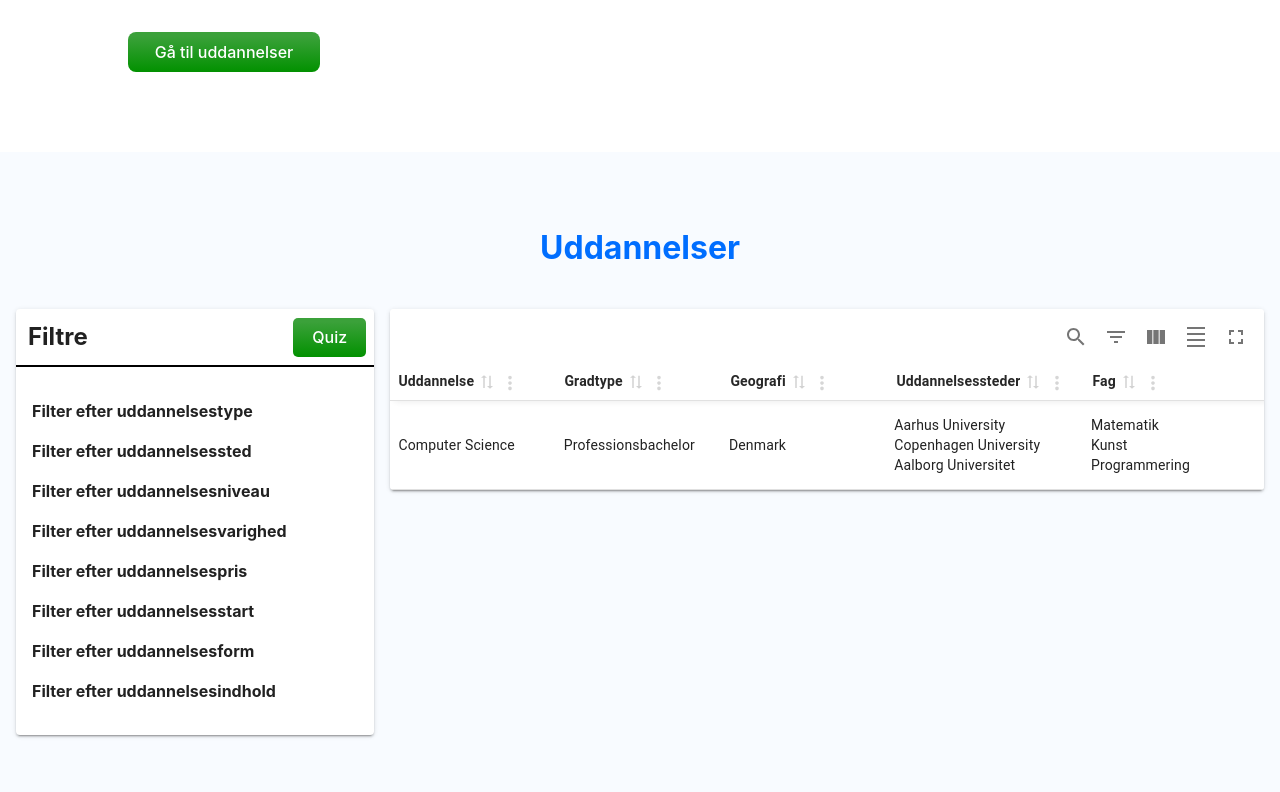
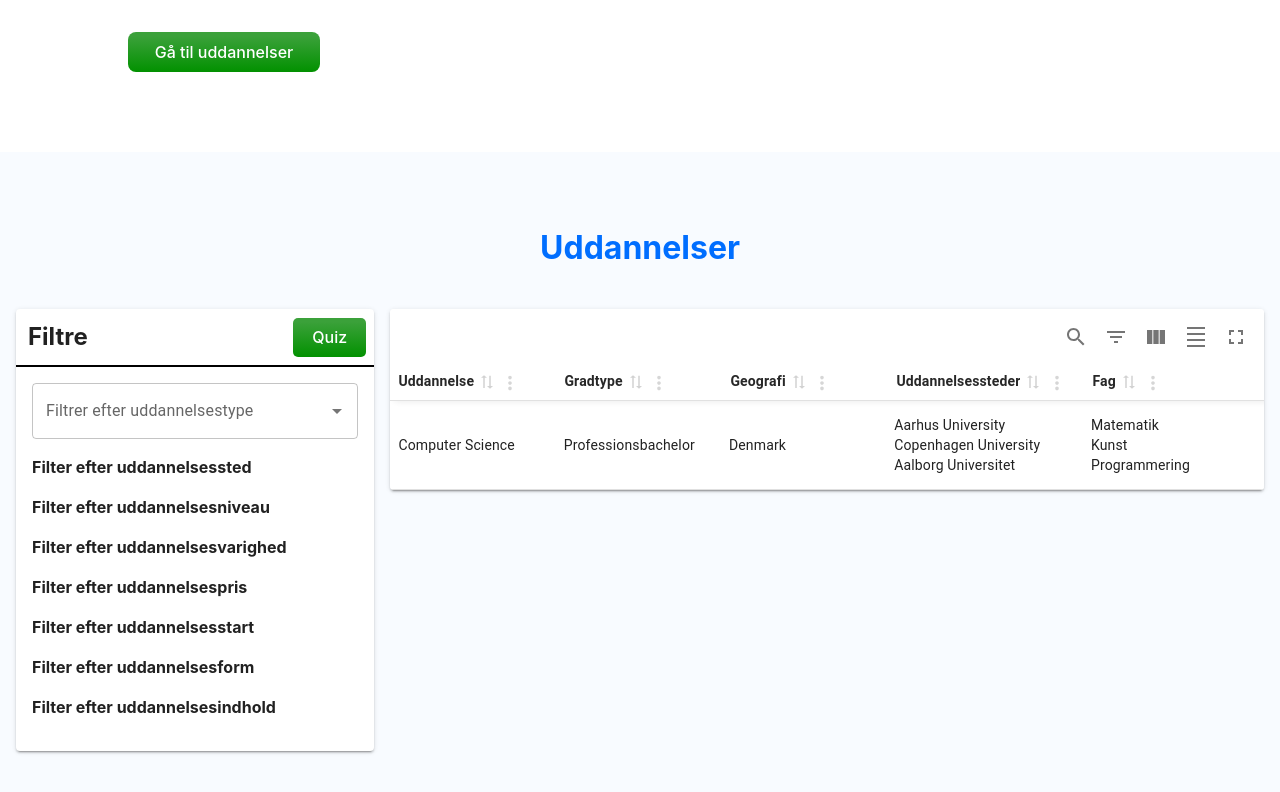
Before and after one commit to P2-API/Education-Platform, a React (Vite) app: page / in a window 1280 px wide. Shown: the part 616-1408 px from the top of the page. Built offline with nearby package versions, Linux system fonts and the light colour scheme.

Commit message:
First filter added
Added a multiselect filter for DegreeType

```diff
--- a/Frontend/pages/TableSection.tsx
+++ b/Frontend/pages/TableSection.tsx
@@ -1,5 +1,9 @@
 import MaterialReactDataTable from "../components/DataTable";
+import { DegreeType } from "../../src/enums"
+
 import Paper from '@mui/material/Paper';
+import Autocomplete from '@mui/material/Autocomplete';
+import TextField from '@mui/material/TextField';
 
 
 
@@ -9,6 +13,9 @@ type TableSectionProps = {
 };
 
 const TableSection: React.FC<TableSectionProps> = ({ tableRef, setIsModalOpen }) => {
+    const degreeTypes = Object.values(DegreeType).filter(value => typeof value === 'string');
+    //const
+
     return (
         <div style={{ height: "100vh", width: "100%", backgroundColor: "#f8fbff" }}>
             <div ref={tableRef} id="table" style={{ marginTop: "9vh", backgroundColor: "white" }} />
@@ -23,7 +30,20 @@ const TableSection: React.FC<TableSectionProps> = ({ tableRef, setIsModalOpen })
                             <button className="primary-button" style={{ marginRight: "0.5em", borderRadius: 5 }} onClick={() => setIsModalOpen(true)}>Quiz</button>
                         </div>
                         <div style={{ padding: "1em", }}>
-                            <p>Filter efter uddannelsestype</p>
+                            <Autocomplete
+                                multiple
+                                id="tags-outlined"
+                                options={degreeTypes}
+                                getOptionLabel={(option) => option.toString()}
+                                filterSelectedOptions
+                                renderInput={(params) => (
+                                    <TextField
+                                        {...params}
+                                        label="Filtrer efter uddannelsestype"
+                                        placeholder="Uddannelsestype"
+                                    />
+                                )}
+                            />
                             <p>Filter efter uddannelsessted</p>
                             <p>Filter efter uddannelsesniveau</p>
                             <p>Filter efter uddannelsesvarighed</p>
--- a/src/enums.ts
+++ b/src/enums.ts
@@ -1,9 +1,9 @@
-enum JobFlexibility {
+export enum JobFlexibility {
     flexible = 1,
     strict = 2,
 }
 
-enum Geography {
+export enum Geography {
     //A
     //B
     "Ballerup" = 1,
@@ -86,7 +86,7 @@ enum Geography {
     "uoplyst" = 1000,
 }
 
-enum Institution {
+export enum Institution {
     "Aalborg Universitet" = 1,
     "Aarhus Maskinmesterskole" = 2,
     "Aarhus Universitet" = 3,
@@ -147,7 +147,7 @@ enum Institution {
     "?" = 1000,
 }
 
-enum DegreeType {
+export enum DegreeType {
     "Akademisk overbygningsuddannelse" = 1,
     "Bacheloruddannelse" = 2,
     "Erhvervsakademiuddannelse" = 3,
--- a/src/types.ts
+++ b/src/types.ts
@@ -11,6 +11,8 @@ Klasseundervisning/forelæsning/underviservejledning
 
 
 */
+
+import { Geography, Institution, JobFlexibility } from "enums";
 
 type Subject = {
     title: string;
```
